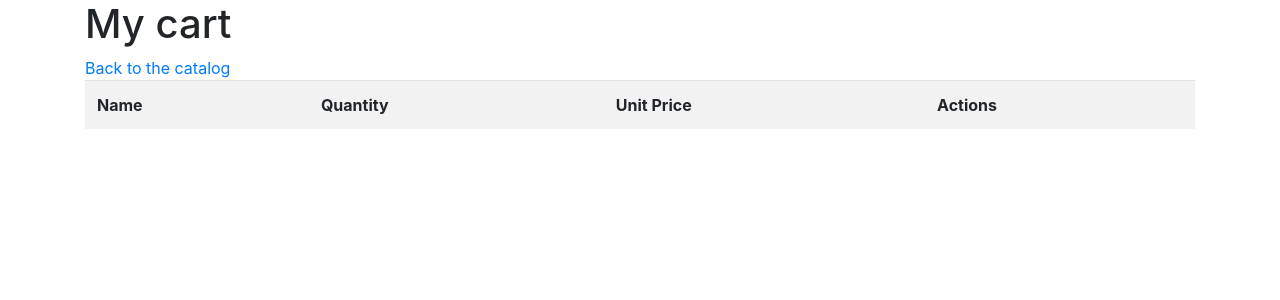
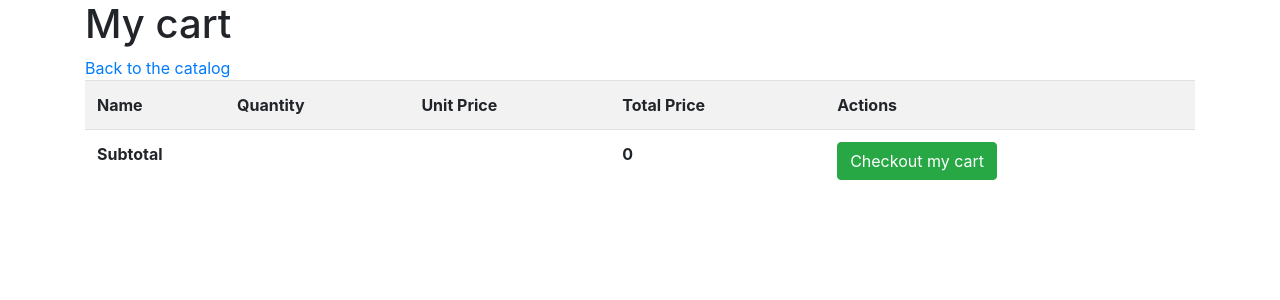
Before and after one commit to LachezarP/projectphp, a PHP site: page /Camping/product/viewCart/ in a window 1280 px wide. Shown: the top 300 px of the page. Run offline with PHP 8.4, Linux system fonts and the light colour scheme; the visitor is signed in with stand-in values (Sample User, id 1); data comes from the database, SQL or seed files in the repository; lists and menus that the app fills with data are empty.

Commit message:
Added Cart changes

```diff
--- a/Camping/app/controllers/ProductController.php
+++ b/Camping/app/controllers/ProductController.php
@@ -106,6 +106,13 @@
 				$this->view('product/cart', $items);
 			}
 			else{
+				$cart = $this->model('Orders');
+				$cart->user_id = $_SESSION['user_id'];
+				$cart->date = date('Y/m/d');
+				$cart->order_status = 'cart';
+				$cart->order_total = 0;
+				$cart->order_id = $cart->create();
+
 				$this->view('product/cart');
 			}
 		}
@@ -122,5 +129,14 @@
 			}
 			header('location:/Camping/product/viewCart');
 		}
+
+		public function checkout(){
+			$cart = $this->model('Orders')->findUserCart($_SESSION['user_id']);
+
+			$cart->order_status = 'paid';
+			$cart->update();
+
+			header('location:/Camping/product/catalog');
+		}
 	}
 ?>
--- a/Camping/app/models/Orders.php
+++ b/Camping/app/models/Orders.php
@@ -33,8 +33,7 @@
 			$SQL = 'INSERT INTO Orders(user_id,date,order_status,order_total) VALUE(:user_id, :date,:order_status,:order_total)';
 			$stmt = self::$_connection->prepare($SQL);
 			$stmt->execute(['user_id'=>$this->user_id,'date'=>$this->date,'order_status'=>$this->order_status,'order_total'=>$this->order_total]);
-			$this->order_id = self::$_connection->lastInsertId();
-			return $stmt->rowCount();
+			return $this->order_id = self::$_connection->lastInsertId();
 		}
 
 		public function update(){
--- a/Camping/app/views/product/cart.php
+++ b/Camping/app/views/product/cart.php
@@ -18,15 +18,19 @@
       <a href="/Camping/product/catalog">Back to the catalog</a>
 
 			<table class="table table-striped">
-				<tr><th>Name</th><th>Quantity</th><th>Unit Price</th><th>Actions</th></tr>
+				<tr><th>Name</th><th>Quantity</th><th>Unit Price</th><th>Total Price</th><th>Actions</th></tr>
 			   <?php
+         $sum = 0;
 					foreach($data as $item){
-						echo "<tr><td>$item->name</td><td>$item->qty</td><td>$item->price</td><td>
+						echo "<tr><td>$item->name</td><td>$item->qty</td><td>$item->price</td><td>". $item->qty*$item->price ,"</td><td>
 						<a href = '/Camping/product/productdetail/$item->product_id' class='btn btn-primary'>Details</a>
             <a href = '/Camping/product/removeFromCart/$item->order_items_id' class='btn btn-danger'>x</a>
 						</td></tr>";
+
+            $sum += $item->qty*$item->price;
 					}
 				?>
+        <tr><th colspan="3">Subtotal</th><th><?= $sum ?></th><th><a href = '/Camping/product/checkout/' class='btn btn-success'>Checkout my cart</a></th></tr>
 	</table>
     </div>
 
```
